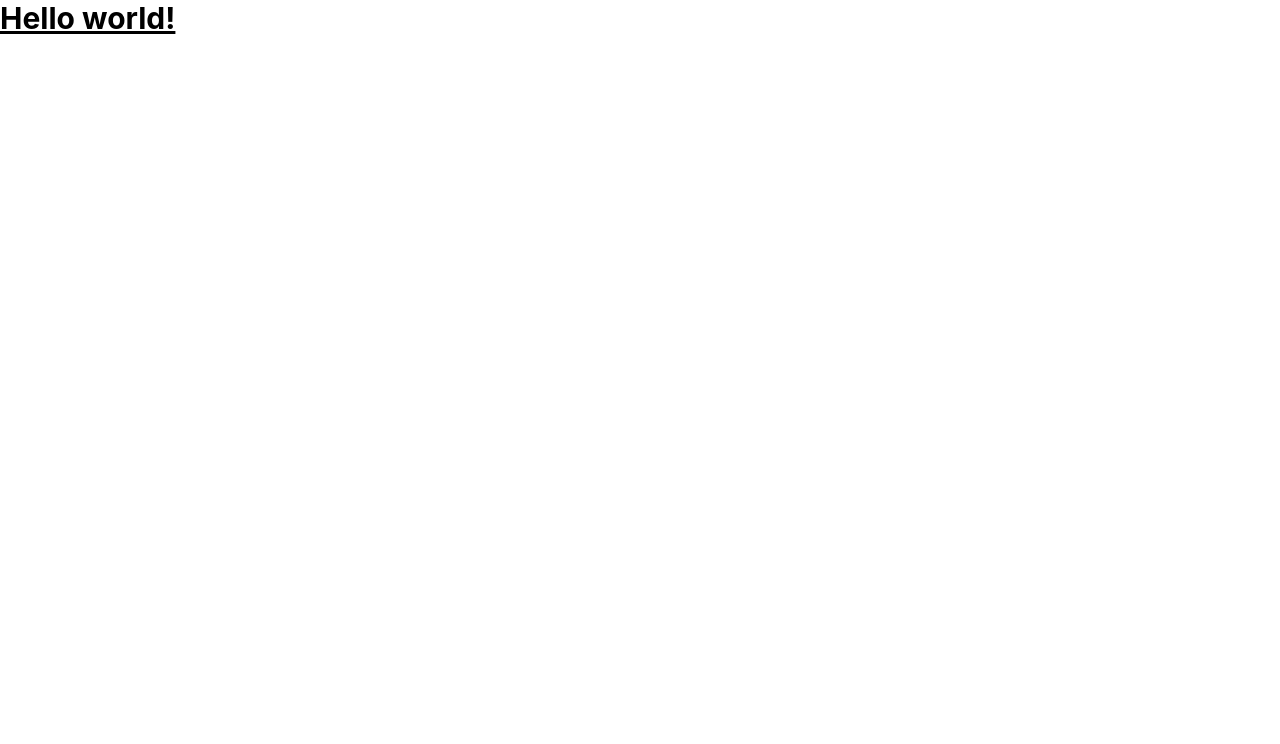
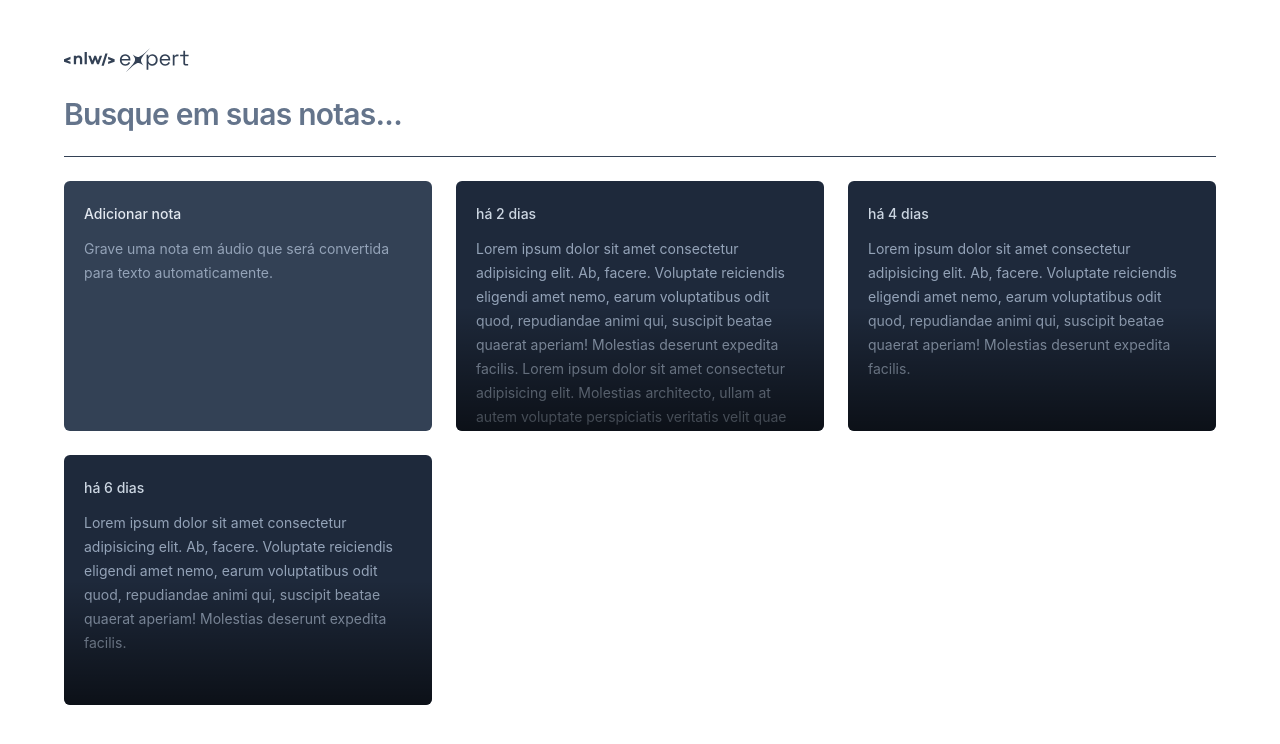
Before and after one commit to matheusgmello/expert-notes, a React app: page / in a window 1280 px wide. Shown: the top 744 px of the page. Built offline with nearby package versions, Linux system fonts and the light colour scheme; the HTML template or start-up script is replaced by a standard one.

Commit message:
feat: static home page

```diff
--- a/src/app.tsx
+++ b/src/app.tsx
@@ -1,7 +1,59 @@
+import logo from './assets/logo-nlw-expert.svg'
+
 export function App() {
   return (
-    <h1 className="text-3xl font-bold underline">
-      Hello world!
-    </h1>
+    <div className="mx-auto max-w-6xl my-12 space-y-6">
+      <img src={logo} alt="NLW Expert" />
+
+      <form className="w-full">
+        <input
+          type="text"
+          placeholder="Busque em suas notas..."
+          className="w-full bg-transparent text-3xl font-semibold tracking-tight outline-none placeholder:text-slate-500"
+        />
+      </form>
+      <div className="h-px bg-slate-700"/>
+
+      <div className="grid grid-cols-3 gap-6 auto-rows-[250px]">
+        <div className="rounded-md bg-slate-700 p-5 space-y-3">
+            <span className="text-sm font-medium text-slate-200">
+              Adicionar nota
+            </span>
+            <p className="text-sm leading-6 text-slate-400">
+              Grave uma nota em áudio que será convertida para texto automaticamente.
+            </p>
+        </div>
+
+        <div className="rounded-md bg-slate-800 p-5 space-y-3 overflow-hidden relative">
+            <span className="text-sm font-medium text-slate-300">
+              há 2 dias
+            </span>
+            <p className="text-sm leading-6 text-slate-400">
+              Lorem ipsum dolor sit amet consectetur adipisicing elit. Ab, facere. Voluptate reiciendis eligendi amet nemo, earum voluptatibus odit quod, repudiandae animi qui, suscipit beatae quaerat aperiam! Molestias deserunt expedita facilis. Lorem ipsum dolor sit amet consectetur adipisicing elit. Molestias architecto, ullam at autem voluptate perspiciatis veritatis velit quae unde aut vel a alias quasi totam blanditiis quas praesentium nisi nam.
+            </p>
+            <div className="absolute bottom-0 left-0 right-0 h-1/2 bg-gradient-to-t  from-black/60 to-black/0 pointer-events-none"></div>
+        </div>
+
+        <div className="rounded-md bg-slate-800 p-5 space-y-3 overflow-hidden relative">
+            <span className="text-sm font-medium text-slate-300">
+              há 4 dias
+            </span>
+            <p className="text-sm leading-6 text-slate-400">
+              Lorem ipsum dolor sit amet consectetur adipisicing elit. Ab, facere. Voluptate reiciendis eligendi amet nemo, earum voluptatibus odit quod, repudiandae animi qui, suscipit beatae quaerat aperiam! Molestias deserunt expedita facilis.
+            </p>
+            <div className="absolute bottom-0 left-0 right-0 h-1/2 bg-gradient-to-t  from-black/60 to-black/0  pointer-events-none"></div>
+        </div>
+
+        <div className="rounded-md bg-slate-800 p-5 space-y-3 overflow-hidden relative">
+            <span className="text-sm font-medium text-slate-300">
+              há 6 dias
+            </span>
+            <p className="text-sm leading-6 text-slate-400">
+              Lorem ipsum dolor sit amet consectetur adipisicing elit. Ab, facere. Voluptate reiciendis eligendi amet nemo, earum voluptatibus odit quod, repudiandae animi qui, suscipit beatae quaerat aperiam! Molestias deserunt expedita facilis.
+            </p>
+            <div className="absolute bottom-0 left-0 right-0 h-1/2 bg-gradient-to-t  from-black/60 to-black/0 pointer-events-none"></div>
+        </div>
+      </div>
+    </div>
   )
 }
```
